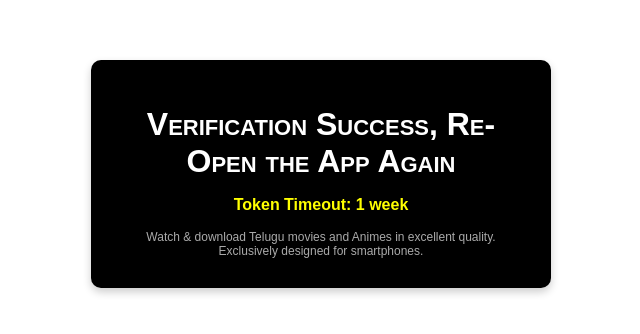
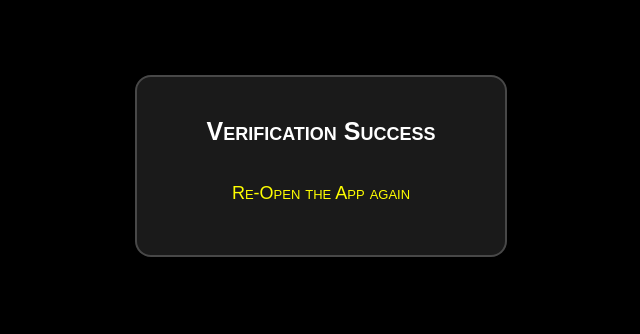
Before and after one commit to Cinema-talkies-app-io/Verification-Page, a plain HTML site: page index.html in a window 1280 px wide. Shown: the part 234-568 px from the top of the page, without its empty margins (319-959 px from the left). Drawn offline with Linux system fonts and the light colour scheme.

Commit message:
Update index.html

```diff
--- a/index.html
+++ b/index.html
@@ -1,123 +1,96 @@
 <!DOCTYPE html>
 <html lang="en">
-
 <head>
   <meta charset="UTF-8">
   <meta name="viewport" content="width=device-width, initial-scale=1.0">
   <title>Verification Success</title>
   <style>
-        .verificationContainer-7 {
+    body {
+      margin: 0;
+      padding: 0;
+      display: flex;
+      justify-content: center;
+      align-items: center;
+      height: 100vh;
+      font-family: Arial, sans-serif;
+      background-color:black
+    }
+
+    /* Subtle blur effect on the background using a pseudo-element */
+    body::before {
+      content: "";
+      position: absolute;
+      inset: 0;
+      background: inherit; /* Inherit the background image */
+      filter: blur(3px); /* Reduced blur for subtle effect */
+      z-index: -1; /* Send it behind all other elements */
+    }
+
+    .container5 {
+      position: relative;
+      z-index: 1;
+      width: 320px;
+      padding: 24px;
+      border-radius: 16px;
+      background: rgba(255, 255, 255, 0.1); /* Transparent white */
+      border: solid 2px rgba(255, 255, 255, 0.2); /* Border for glass effect */
+      backdrop-filter: blur(25px); /* Frosted glass blur */
+      box-shadow: 0px 0px 30px 20px rgba(0, 0, 0, 0.1); /* Subtle shadow */
+      color: white;
       display: flex;
       flex-direction: column;
       align-items: center;
-            justify-content: center;
-            height: 100vh;
-            background-color: white;
-            color: #fff;
-            font-family: Arial, sans-serif;
+      text-align: center;
     }
 
-        .verificationBox-7 {
-            background-color: black;
-            padding: 20px 30px;
-            border-radius: 10px;
-            text-align: center;
-            width: 80%;
-            max-width: 400px;
-            box-shadow: 0 4px 8px rgba(0, 0, 0, 0.2);
+    h1 {
+        font-family: 'Poppins', sans-serif;
+    font-size: 1.5rem;
+    font-variant: small-caps;
+    font-weight: 600;
+      font-size: 25px;
+      margin-bottom: 16px;
     }
 
-        .logo-7 h2 {
+    p {
         font-family: 'Poppins', sans-serif;
-            font-size: 2rem;
+
     font-variant: small-caps;
-            font-weight: 600;
-            margin-bottom: 5px;
+    font-weight: 500;
+      font-size: 18px;
+      line-height: 1.5;
+      margin-bottom: 24px;
+      color:yellow;
     }
 
-        .logo-7 p {
-            font-size: 13px;
-            margin-bottom: 20px;
+    .centered-link5 {
+      margin-top: 16px;
     }
 
-        .yellow-text p {
-            color: #ffeb3b;
-            margin-bottom: 15px;
+    .centered-link5 a {
+      text-decoration: none;
+      color: white;
+      font-weight: bold;
+      background: rgba(0, 123, 255, 0.8);
+      padding: 10px 20px;
+      border-radius: 8px;
+      transition: background 0.3s ease;
     }
 
-
-        .description-7 {
-            font-size: 12px;
-            margin: 10px 0;
-            color: #aaa;
-        }
-
-        .description-6 {
-            font-size: 16px;
-            font-weight: 600;
-            margin: 10px 0;
-            color: yellow;
-        }
-
-        .error-7 {
-            color: red;
-            font-size: 14px;
-            margin: 10px 0;
-        }
-
-        .verifyButton-7 {
-            background-color: white;
-            color: #000;
-            font-size: 15px;
-            border: none;
-            padding: 10px 20px;
-            border-radius: 5px;
-            cursor: pointer;
-            margin-top: 20px;
-            transition: background-color 0.3s;
-        }
-
-        .verifyButton-7:disabled {
-            background-color: #555;
-            cursor: not-allowed;
-        }
-
-
-        .footer-7 {
-            margin-top: 20px;
-            color: #888;
-            font-size: 12px;
+    .centered-link5 a:hover {
+      background: rgba(0, 123, 255, 1);
     }
   </style>
 </head>
+<body>
+  <div class="container5">
+    <h1>Verification Success</h1>
+    <p>
+   Re-Open the App again
+    </p>
 
-<body>
-    <div class="verificationContainer-7">
-
-        <div class="verificationBox-7">
-            <div class="logo-7">
-                <h2>Verification Success, Re-Open the App Again</h2>
 
   </div>
 
-
-            <div class="description-6">
-                <p>Token Timeout: 1 week</p>
-            </div>
-            <p class="description-7">
-                Watch & download Telugu movies and Animes in excellent quality. Exclusively
-                designed for smartphones.
-            </p>
-        </div>
-
-    </div>
-
-    <script>
-        function handleVerification() {
-            console.log("Verification triggered");
-            // Add verification logic here
-        }
-    </script>
 </body>
-
 </html>
```
Lines whose indentation alone changed are shown as unchanged.
